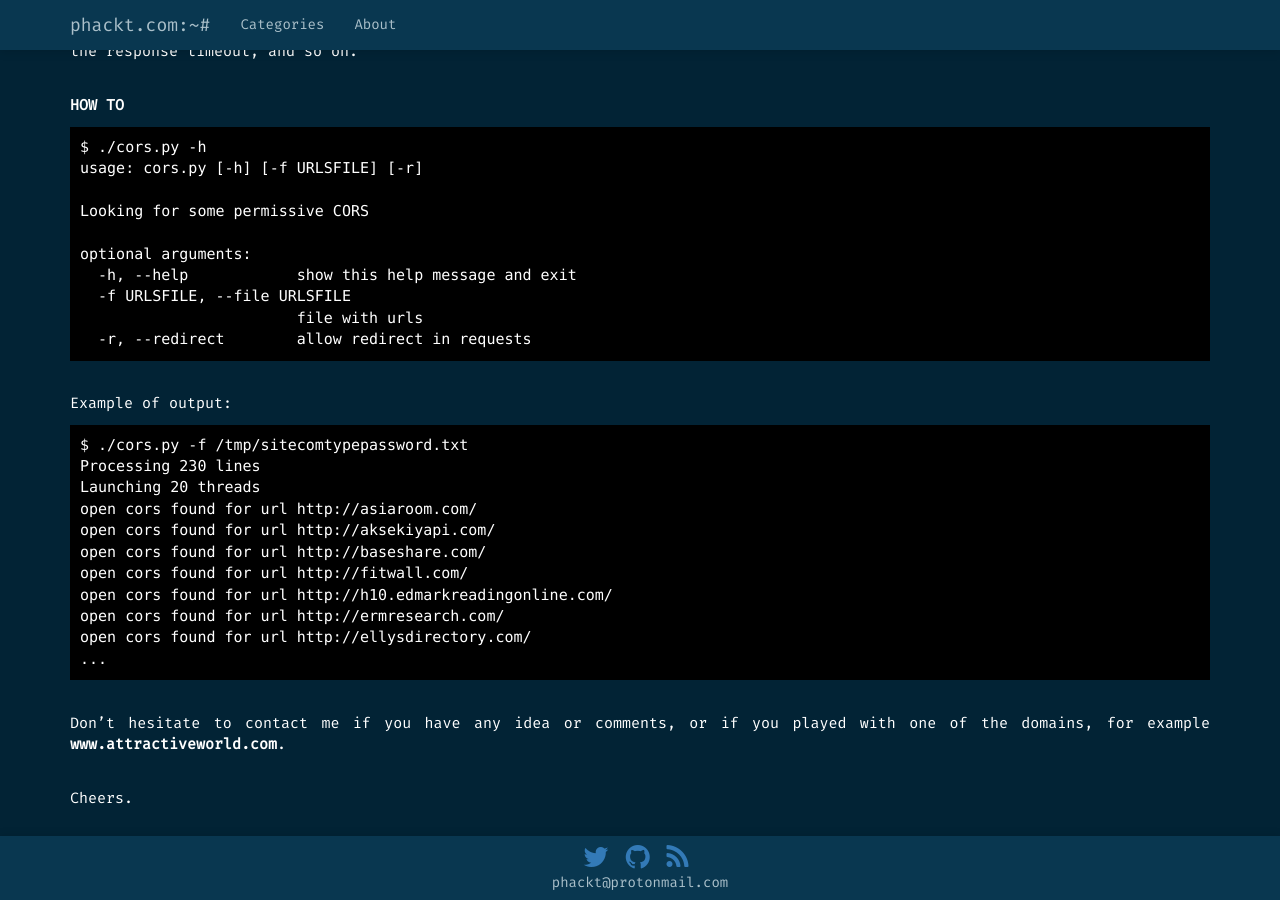
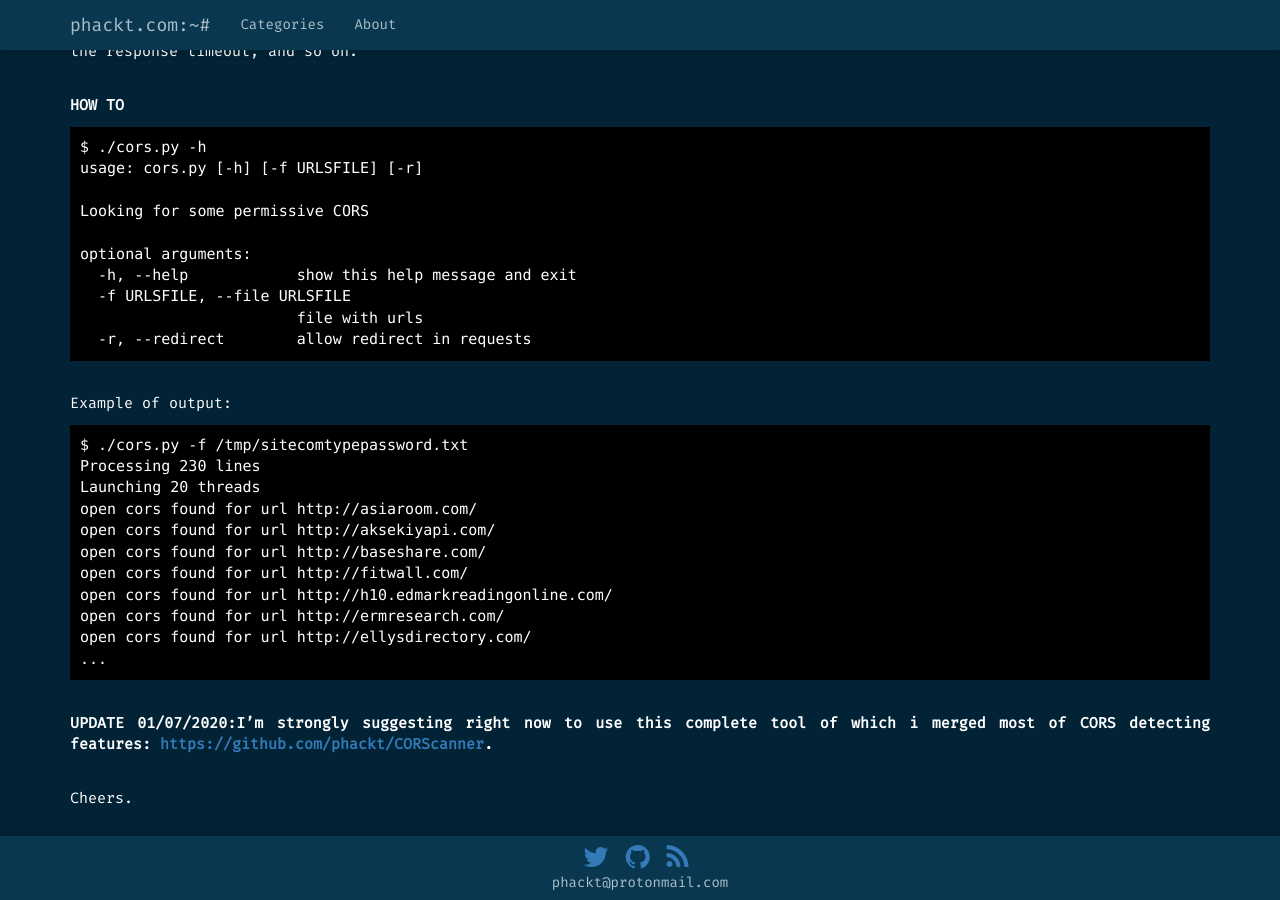
Before and after one commit to phackt/phackt.github.io, a Jekyll site: the page built from _posts/2017-12-24-play-with-permissive-cors.markdown, in a window 1280 px wide and 900 px high, scrolled down 953 px. Built offline with Jekyll 4.4.1, drawn with Linux system fonts in a browser that asks for light colours; nearby versions of some CDN libraries; some web fonts are replaced; comment, search, counter and statistics services are not loaded.

Commit message:
udpate CORS

````diff
--- a/_posts/2017-12-24-play-with-permissive-cors.markdown
+++ b/_posts/2017-12-24-play-with-permissive-cors.markdown
@@ -48,6 +48,6 @@ open cors found for url http://ellysdirectory.com/
 ...
 ```
 
-Don't hesitate to contact me if you have any idea or comments, or if you played with one of the domains, for example **www.attractiveworld.com**.
+**UPDATE 01/07/2020:I'm strongly suggesting right now to use this complete tool of which i merged most of CORS detecting features: [https://github.com/phackt/CORScanner](https://github.com/phackt/CORScanner).**
 
 Cheers.
````
